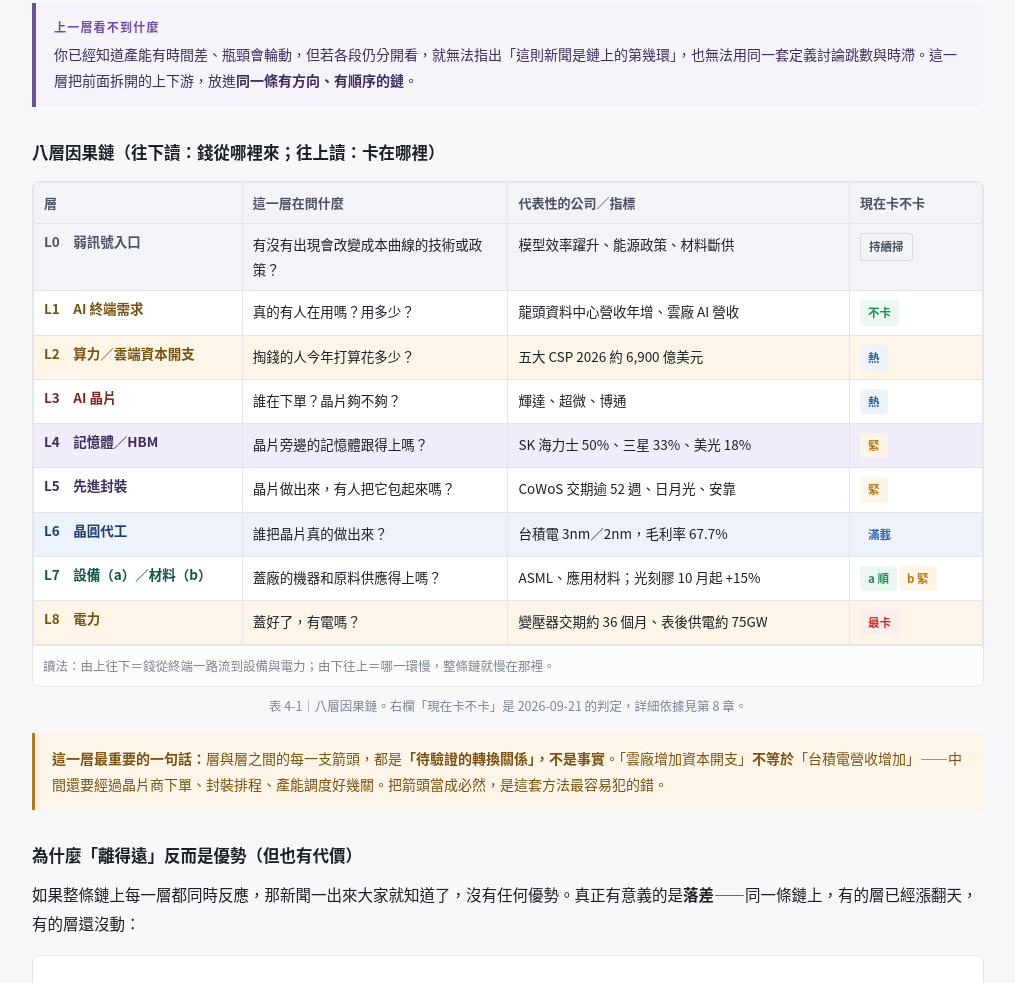
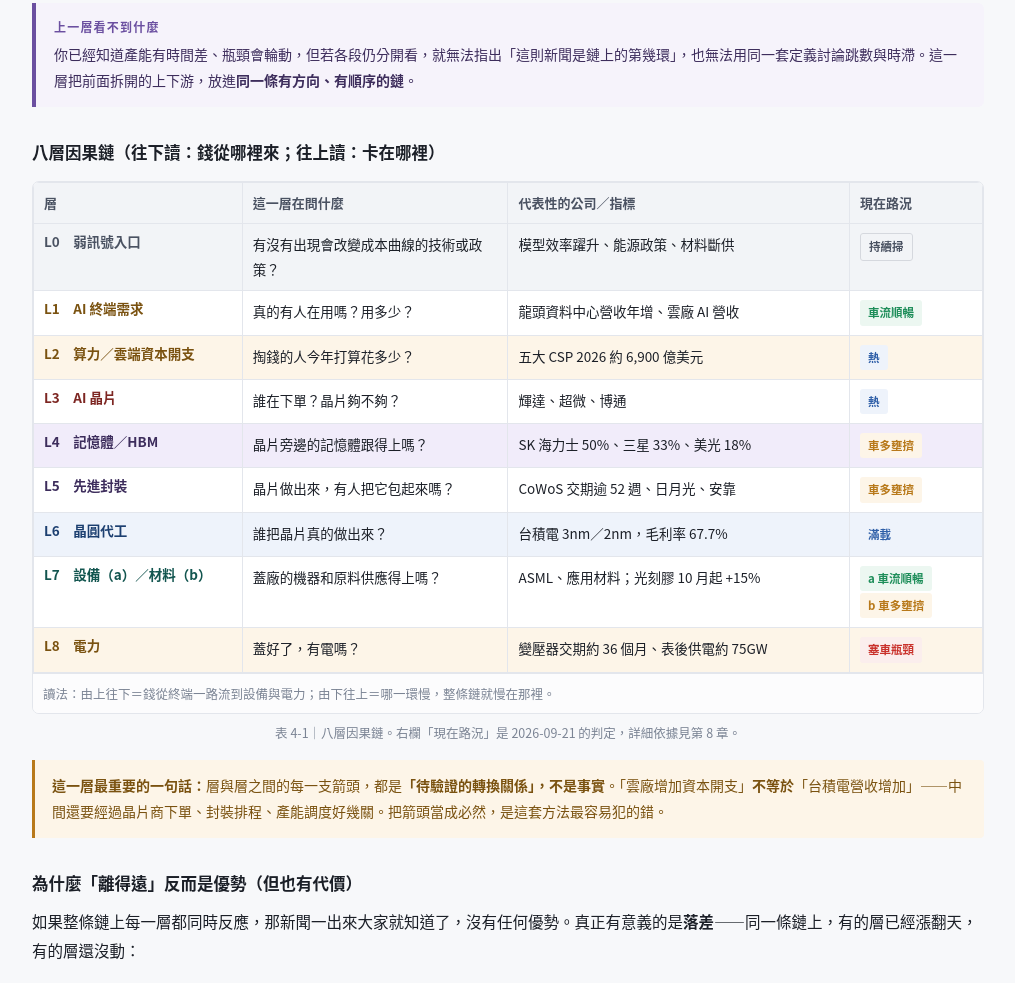
Before and after one commit to derekinyp/r-pftlgllrljsv, a plain HTML site: page t.html in a window 1280 px wide. Shown: the part 5754-6737 px from the top of the page, without its empty margins (132-1147 px from the left). Drawn offline with Linux system fonts and the light colour scheme.

Commit message:
content: 振達 11/20 核准 KPI 件數改形狀標籤、t 頁路況分級用語

```diff
--- a/js/o.js
+++ b/js/o.js
@@ -51,7 +51,7 @@
     }
     var card3 = el('div');
     if (data && iss && data.issueId === iss.id && layers.length) {
-      card3.appendChild(el('div', 'v', '綠 ' + counts.g + ' · 藍 ' + counts.b + ' · 紅 ' + counts.r));
+      card3.appendChild(el('div', 'v', '● 符合 ' + counts.g + '・▲ 超越 ' + counts.b + '・◆ 偏離 ' + counts.r));
       var extra = [];
       if (counts.a) extra.push('觀察 ' + counts.a);
       if (counts.n) extra.push('不判 ' + counts.n);
@@ -81,7 +81,7 @@
       if (iss) bits.push(iss.id);
       bits.push(ruler.v);
       if (data && iss && data.issueId === iss.id && layers.length) {
-        bits.push('綠 ' + counts.g + ' · 藍 ' + counts.b + ' · 紅 ' + counts.r);
+        bits.push('● 符合 ' + counts.g + '・▲ 超越 ' + counts.b + '・◆ 偏離 ' + counts.r);
         if (redNames.length) bits.push('偏離：' + redNames.join('、'));
       }
       compact.textContent = bits.join('　');
--- a/t.html
+++ b/t.html
@@ -433,23 +433,23 @@
   <col style="width:14%">
 </colgroup>
 <thead>
-<tr><th>層</th><th>這一層在問什麼</th><th>代表性的公司／指標</th><th>現在卡不卡</th></tr>
+<tr><th>層</th><th>這一層在問什麼</th><th>代表性的公司／指標</th><th>現在路況</th></tr>
 </thead>
 <tbody>
 <tr class="ly-l0"><td class="ly">L0　弱訊號入口</td><td>有沒有出現會改變成本曲線的技術或政策？</td><td>模型效率躍升、能源政策、材料斷供</td><td><span class="chip gray">持續掃</span></td></tr>
-<tr class="ly-l1"><td class="ly">L1　AI 終端需求</td><td>真的有人在用嗎？用多少？</td><td>龍頭資料中心營收年增、雲廠 AI 營收</td><td><span class="chip green">不卡</span></td></tr>
+<tr class="ly-l1"><td class="ly">L1　AI 終端需求</td><td>真的有人在用嗎？用多少？</td><td>龍頭資料中心營收年增、雲廠 AI 營收</td><td><span class="chip green">車流順暢</span></td></tr>
 <tr class="ly-l2"><td class="ly">L2　算力／雲端資本開支</td><td>掏錢的人今年打算花多少？</td><td>五大 CSP 2026 約 6,900 億美元</td><td><span class="chip blue">熱</span></td></tr>
 <tr class="ly-l3"><td class="ly">L3　AI 晶片</td><td>誰在下單？晶片夠不夠？</td><td>輝達、超微、博通</td><td><span class="chip blue">熱</span></td></tr>
-<tr class="ly-l4"><td class="ly">L4　記憶體／HBM</td><td>晶片旁邊的記憶體跟得上嗎？</td><td>SK 海力士 50%、三星 33%、美光 18%</td><td><span class="chip amber">緊</span></td></tr>
-<tr class="ly-l5"><td class="ly">L5　先進封裝</td><td>晶片做出來，有人把它包起來嗎？</td><td>CoWoS 交期逾 52 週、日月光、安靠</td><td><span class="chip amber">緊</span></td></tr>
+<tr class="ly-l4"><td class="ly">L4　記憶體／HBM</td><td>晶片旁邊的記憶體跟得上嗎？</td><td>SK 海力士 50%、三星 33%、美光 18%</td><td><span class="chip amber">車多壅擠</span></td></tr>
+<tr class="ly-l5"><td class="ly">L5　先進封裝</td><td>晶片做出來，有人把它包起來嗎？</td><td>CoWoS 交期逾 52 週、日月光、安靠</td><td><span class="chip amber">車多壅擠</span></td></tr>
 <tr class="ly-l6"><td class="ly">L6　晶圓代工</td><td>誰把晶片真的做出來？</td><td>台積電 3nm／2nm，毛利率 67.7%</td><td><span class="chip blue">滿載</span></td></tr>
-<tr class="ly-l7"><td class="ly">L7　設備（a）／材料（b）</td><td>蓋廠的機器和原料供應得上嗎？</td><td>ASML、應用材料；光刻膠 10 月起 +15%</td><td><span class="chip green">a 順</span><span class="chip amber">b 緊</span></td></tr>
-<tr class="ly-l8"><td class="ly">L8　電力</td><td>蓋好了，有電嗎？</td><td>變壓器交期約 36 個月、表後供電約 75GW</td><td><span class="chip red">最卡</span></td></tr>
+<tr class="ly-l7"><td class="ly">L7　設備（a）／材料（b）</td><td>蓋廠的機器和原料供應得上嗎？</td><td>ASML、應用材料；光刻膠 10 月起 +15%</td><td><span class="chip green">a 車流順暢</span><span class="chip amber">b 車多壅擠</span></td></tr>
+<tr class="ly-l8"><td class="ly">L8　電力</td><td>蓋好了，有電嗎？</td><td>變壓器交期約 36 個月、表後供電約 75GW</td><td><span class="chip red">塞車瓶頸</span></td></tr>
 </tbody>
 </table>
 <p class="read">讀法：由上往下＝錢從終端一路流到設備與電力；由下往上＝哪一環慢，整條鏈就慢在那裡。</p>
 </div>
-<div class="cap">表 4-1｜八層因果鏈。右欄「現在卡不卡」是 2026-09-21 的判定，詳細依據見第 8 章。</div>
+<div class="cap">表 4-1｜八層因果鏈。右欄「現在路況」是 2026-09-21 的判定，詳細依據見第 8 章。</div>
 <div class="note key"><b>這一層最重要的一句話：</b>層與層之間的每一支箭頭，都是<b>「待驗證的轉換關係」，不是事實</b>。「雲廠增加資本開支」<b>不等於</b>「台積電營收增加」——中間還要經過晶片商下單、封裝排程、產能調度好幾關。把箭頭當成必然，是這套方法最容易犯的錯。</div>
 <h3>為什麼「離得遠」反而是優勢（但也有代價）</h3>
 <p>如果整條鏈上每一層都同時反應，那新聞一出來大家就知道了，沒有任何優勢。真正有意義的是<b>落差</b>——同一條鏈上，有的層已經漲翻天，有的層還沒動：</p>
```
